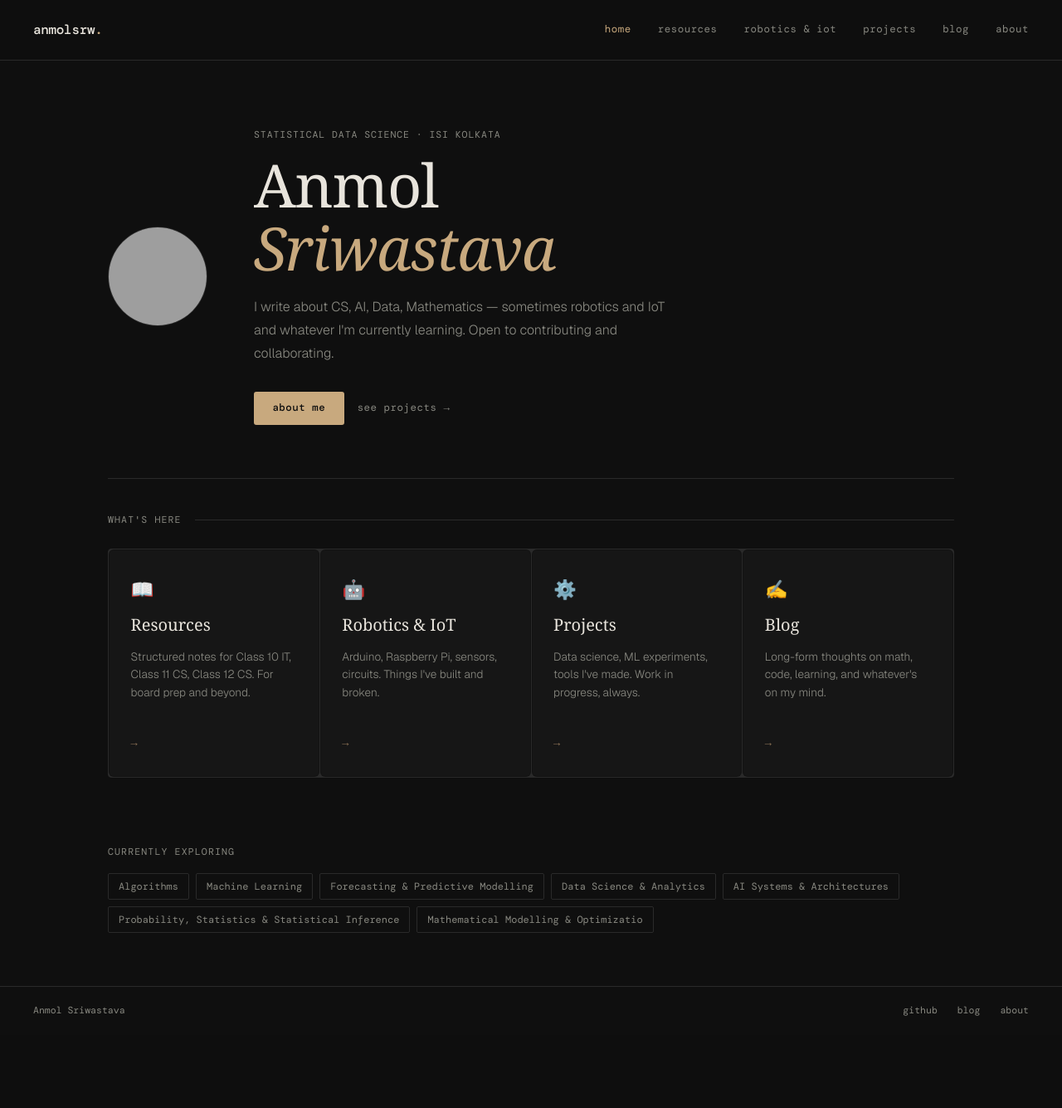
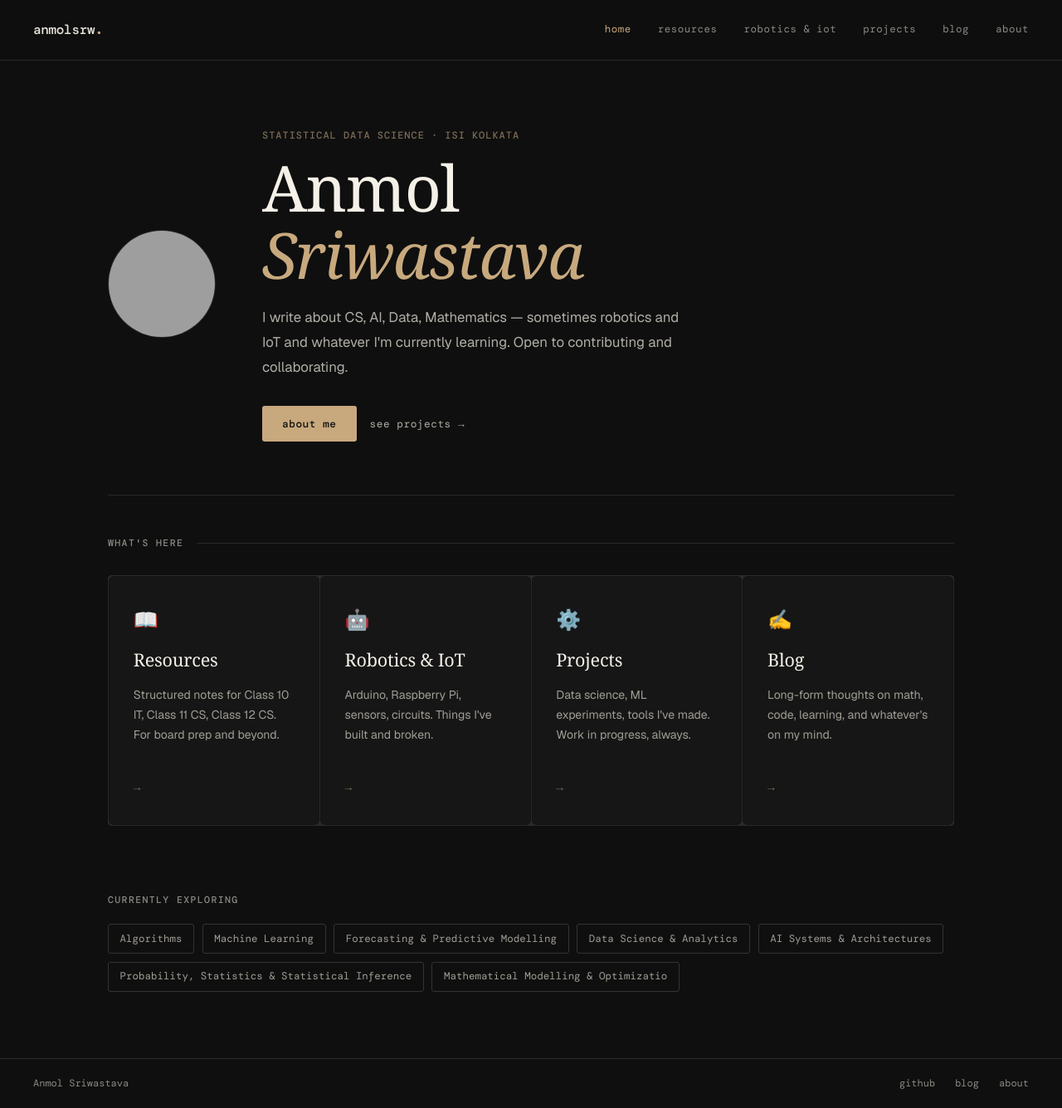
Before and after one commit to anmolsriwastava/anmolsrw, a Flask app: page / in a window 1280 px wide. Shown: the whole page at 83% size. Before the commit the page ends 1224 px from the top, so only its background shows below. Run offline with Flask 3, Linux system fonts and the light colour scheme; some web fonts are replaced; grey boxes are pictures that could not be loaded.

Commit message:
Update style.css

```diff
--- a/static/style.css
+++ b/static/style.css
@@ -5,9 +5,9 @@
   --bg-hover:  #1c1c1c;
   --border:    #2a2a2a;
   --text:      #e8e4dc;
-  --text-muted:#888880;
-  --accent:    #c8a97e;       /* warm amber — not neon, not cold */
-  --accent-dim:#8a7055;
+  --text-muted:#8a8a84;
+  --accent:    #c8a97e;
+  --accent-dim:#7a6a55;
   --font-serif: 'Instrument Serif', Georgia, serif;
   --font-mono:  'DM Mono', 'Courier New', monospace;
   --font-sans:  'Geist', system-ui, sans-serif;
@@ -21,11 +21,12 @@ body {
   background: var(--bg);
   color: var(--text);
   font-family: var(--font-sans);
-  font-weight: 300;
+  font-weight: 400;
   line-height: 1.7;
   min-height: 100vh;
   display: flex;
   flex-direction: column;
+  -webkit-font-smoothing: antialiased;
 }
 
 a { color: inherit; text-decoration: none; }
@@ -52,7 +53,7 @@ img { max-width: 100%; display: block; }
   letter-spacing: -0.02em;
   color: var(--text);
 }
-.logo-dot { color: var(--accent); }
+.logo-dot { color: var(--accent); font-weight: 600; }
 
 .main-nav {
   display: flex;
@@ -101,8 +103,8 @@ main {
 }
 
 .avatar-wrap {
-  width: 120px;
-  height: 120px;
+  width: 130px;
+  height: 130px;
   border-radius: 50%;
   overflow: hidden;
   border: 1px solid var(--border);
@@ -117,14 +119,16 @@ main {
   align-items: center;
   justify-content: center;
   font-family: var(--font-serif);
-  font-size: 2.5rem;
+  font-size: 3rem;
+  font-weight: 500;
   color: var(--accent);
 }
 
 .hero-tag {
   font-family: var(--font-mono);
-  font-size: 0.72rem;
-  color: var(--text-muted);
+  font-size: 0.75rem;
+  font-weight: 500;
+  color: var(--accent-dim);
   letter-spacing: 0.08em;
   text-transform: uppercase;
   margin-bottom: 0.8rem;
@@ -132,23 +136,26 @@ main {
 
 .hero-name {
   font-family: var(--font-serif);
-  font-size: clamp(2.8rem, 6vw, 4.5rem);
+  font-size: clamp(3rem, 6vw, 4.8rem);
   font-weight: 400;
   line-height: 1.05;
   margin-bottom: 1.2rem;
   letter-spacing: -0.02em;
+  color: #f5f0e8;
 }
 .hero-name em {
   font-style: italic;
   color: var(--accent);
+  font-weight: 450;
 }
 
 .hero-bio {
-  font-size: 1rem;
-  color: var(--text-muted);
-  max-width: 500px;
-  line-height: 1.75;
+  font-size: 1.05rem;
+  color: #b0ada5;
+  max-width: 520px;
+  line-height: 1.8;
   margin-bottom: 2rem;
+  font-weight: 400;
 }
 
 .hero-cta {
@@ -161,32 +168,34 @@ main {
 /* ── Buttons ─────────────────────────────────────────────── */
 .btn-primary {
   background: var(--accent);
-  color: #0f0f0f;
-  padding: 0.6rem 1.4rem;
+  color: #121212;
+  padding: 0.65rem 1.5rem;
   border-radius: 3px;
   font-family: var(--font-mono);
-  font-size: 0.78rem;
+  font-size: 0.8rem;
   font-weight: 500;
   letter-spacing: 0.04em;
-  transition: opacity 0.2s;
+  transition: background 0.2s;
+  display: inline-block;
 }
-.btn-primary:hover { opacity: 0.85; }
+.btn-primary:hover { background: #d4b68a; }
 
 .btn-ghost {
   font-family: var(--font-mono);
-  font-size: 0.78rem;
-  color: var(--text-muted);
+  font-size: 0.8rem;
+  font-weight: 400;
+  color: #b0ada5;
   letter-spacing: 0.04em;
   transition: color 0.2s;
 }
-.btn-ghost:hover { color: var(--accent); }
+.btn-ghost:hover { color: #f5f0e8; }
 
 /* ── Section Divider ─────────────────────────────────────── */
 .section-divider {
   display: flex;
   align-items: center;
   gap: 1rem;
-  padding: 2.5rem 0 1.5rem;
+  padding: 3rem 0 1.8rem;
 }
 .section-divider::after {
   content: '';
@@ -197,8 +206,9 @@ main {
 .section-divider span {
   font-family: var(--font-mono);
   font-size: 0.72rem;
+  font-weight: 500;
   color: var(--text-muted);
-  letter-spacing: 0.1em;
+  letter-spacing: 0.12em;
   text-transform: uppercase;
   white-space: nowrap;
 }
@@ -217,73 +227,85 @@ main {
 
 .card {
   background: var(--bg-card);
-  padding: 1.8rem 1.6rem;
+  padding: 2rem 1.8rem;
   display: flex;
   flex-direction: column;
-  gap: 0.5rem;
+  gap: 0.6rem;
   transition: background 0.2s;
   position: relative;
 }
 .card:hover { background: var(--bg-hover); }
 
-.card-icon { font-size: 1.4rem; margin-bottom: 0.2rem; }
+.card-icon {
+  font-size: 1.5rem;
+  margin-bottom: 0.3rem;
+}
 
 .card h3 {
   font-family: var(--font-serif);
-  font-size: 1.25rem;
-  font-weight: 400;
-  color: var(--text);
+  font-size: 1.35rem;
+  font-weight: 500;
+  color: #f5f0e8;
+  letter-spacing: -0.01em;
 }
 
 .card p {
-  font-size: 0.85rem;
-  color: var(--text-muted);
-  line-height: 1.6;
+  font-size: 0.88rem;
+  color: #a09d95;
+  line-height: 1.7;
   flex: 1;
+  font-weight: 400;
 }
 
 .card-arrow {
   font-family: var(--font-mono);
-  font-size: 0.85rem;
+  font-size: 0.9rem;
+  font-weight: 400;
   color: var(--accent-dim);
   margin-top: 0.8rem;
   transition: color 0.2s, transform 0.2s;
   display: inline-block;
 }
-.card:hover .card-arrow { color: var(--accent); transform: translateX(4px); }
+.card:hover .card-arrow { color: var(--accent); transform: translateX(5px); }
 
 /* ── Currently Section ───────────────────────────────────── */
 .currently-section {
-  padding: 2rem 0 4rem;
+  padding: 2rem 0 5rem;
 }
 
 .currently-label {
   font-family: var(--font-mono);
   font-size: 0.72rem;
+  font-weight: 500;
   color: var(--text-muted);
-  letter-spacing: 0.1em;
+  letter-spacing: 0.12em;
   text-transform: uppercase;
-  margin-bottom: 1rem;
+  margin-bottom: 1.2rem;
 }
 
 .tags {
   display: flex;
   flex-wrap: wrap;
-  gap: 0.5rem;
+  gap: 0.6rem;
 }
 
 .tags span {
   font-family: var(--font-mono);
-  font-size: 0.75rem;
-  color: var(--text-muted);
-  border: 1px solid var(--border);
-  padding: 0.3rem 0.75rem;
-  border-radius: 2px;
-  transition: border-color 0.2s, color 0.2s;
+  font-size: 0.78rem;
+  font-weight: 400;
+  color: #a09d95;
+  border: 1px solid #333;
+  padding: 0.4rem 0.85rem;
+  border-radius: 3px;
+  transition: border-color 0.2s, color 0.2s, background 0.2s;
 }
-.tags span:hover { border-color: var(--accent-dim); color: var(--accent); }
+.tags span:hover {
+  border-color: var(--accent-dim);
+  color: #f5f0e8;
+  background: #1a1a1a;
+}
 
-/* ── Page Header (inner pages) ───────────────────────────── */
+/* ── Page Header ─────────────────────────────────────────── */
 .page-header {
   padding: 4rem 0 2.5rem;
   border-bottom: 1px solid var(--border);
@@ -405,7 +441,8 @@ main {
   padding: 1.2rem 2.5rem;
   border-top: 1px solid var(--border);
   font-family: var(--font-mono);
-  font-size: 0.72rem;
+  font-size: 0.75rem;
+  font-weight: 400;
   color: var(--text-muted);
   flex-wrap: wrap;
   gap: 0.8rem;
@@ -415,6 +452,7 @@ main {
   display: flex;
   gap: 1.5rem;
 }
+.footer-links a { font-weight: 400; }
 .footer-links a:hover { color: var(--accent); }
 
 /* ── Responsive ──────────────────────────────────────────── */
```
Also changed, not shown: other parts of static/style.css (+35 -20 lines).
